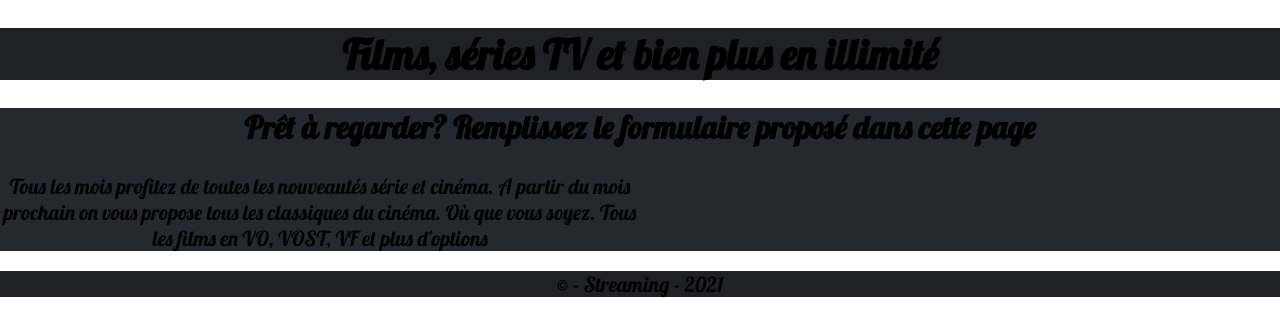
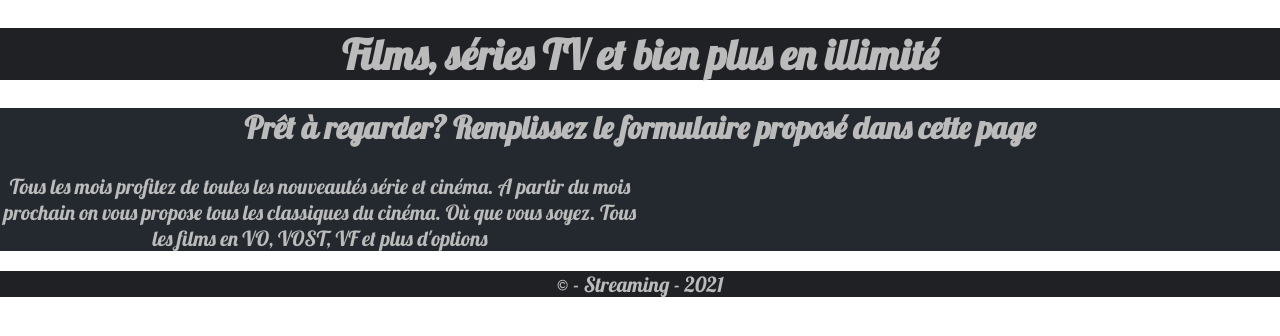
Before and after one commit to Sshn09/CinemaGiu, a plain HTML site: page index.html in a window 1280 px wide. Drawn offline with Linux system fonts and the light colour scheme.

Commit message:
Ajout de nouvelle couleur et changement couleur texte

```diff
--- a/css/style.css
+++ b/css/style.css
@@ -11,6 +11,7 @@ body{
     --color-initial:#fff;
     --color-primary:#202124;
     --color-secondary:#24292f;
+    --color-textclassic: rgb(187, 187, 187);
 }
 header{
     text-align: center;
@@ -18,10 +19,13 @@ header{
     background-color: var(--color-primary);
     padding: 0;
     margin: 0;
+    color: var(--color-textclassic);
 }
 main{
     max-width: 120rem;
     background-color: var(--color-secondary);
+    color: var(--color-textclassic);
+    margin: auto;
 }
 main>h2{
     text-align: center;
@@ -36,4 +40,5 @@ footer{
     text-align: center;
     max-width: 100%;
     background-color: var(--color-primary);
+    color: var(--color-textclassic);
 }
```
